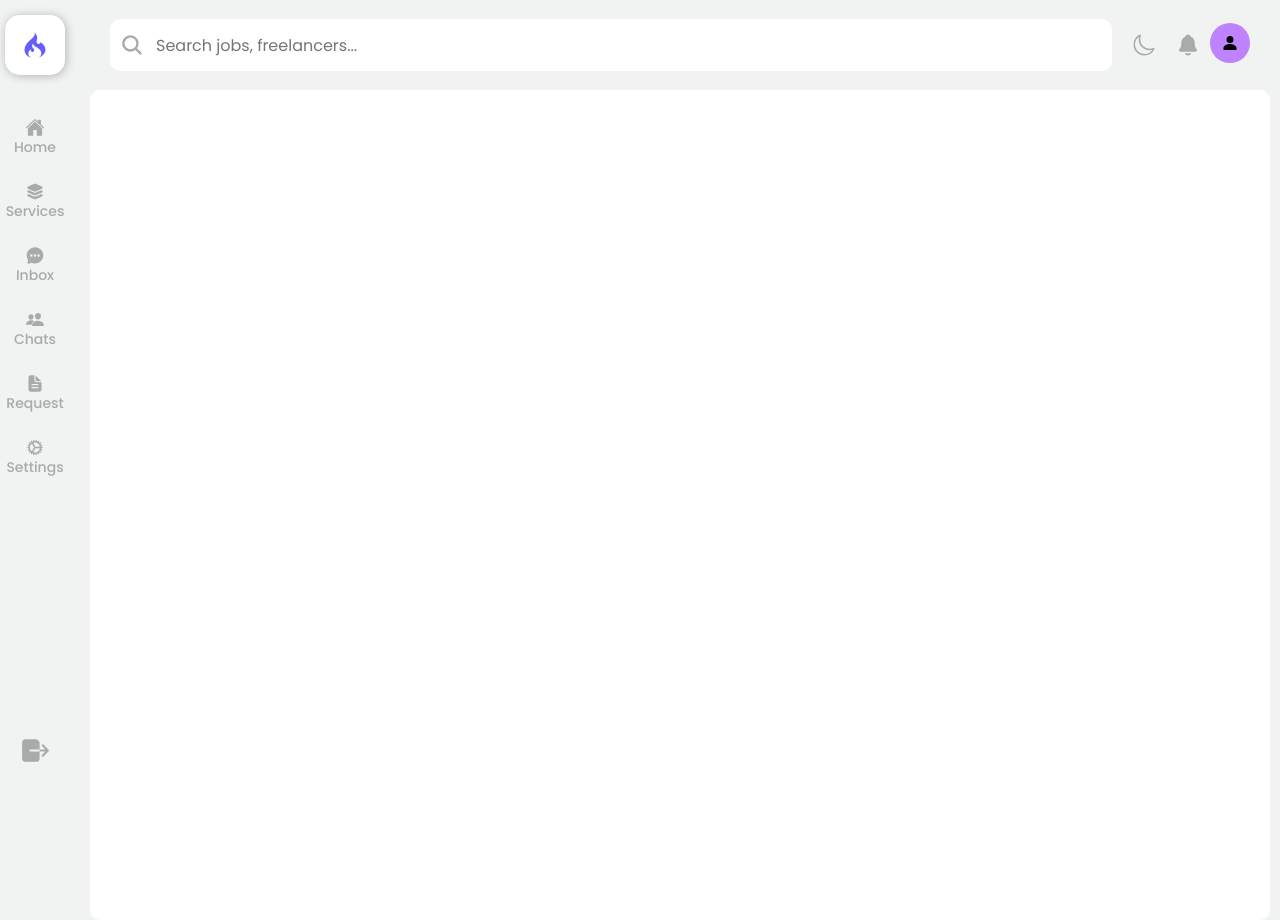
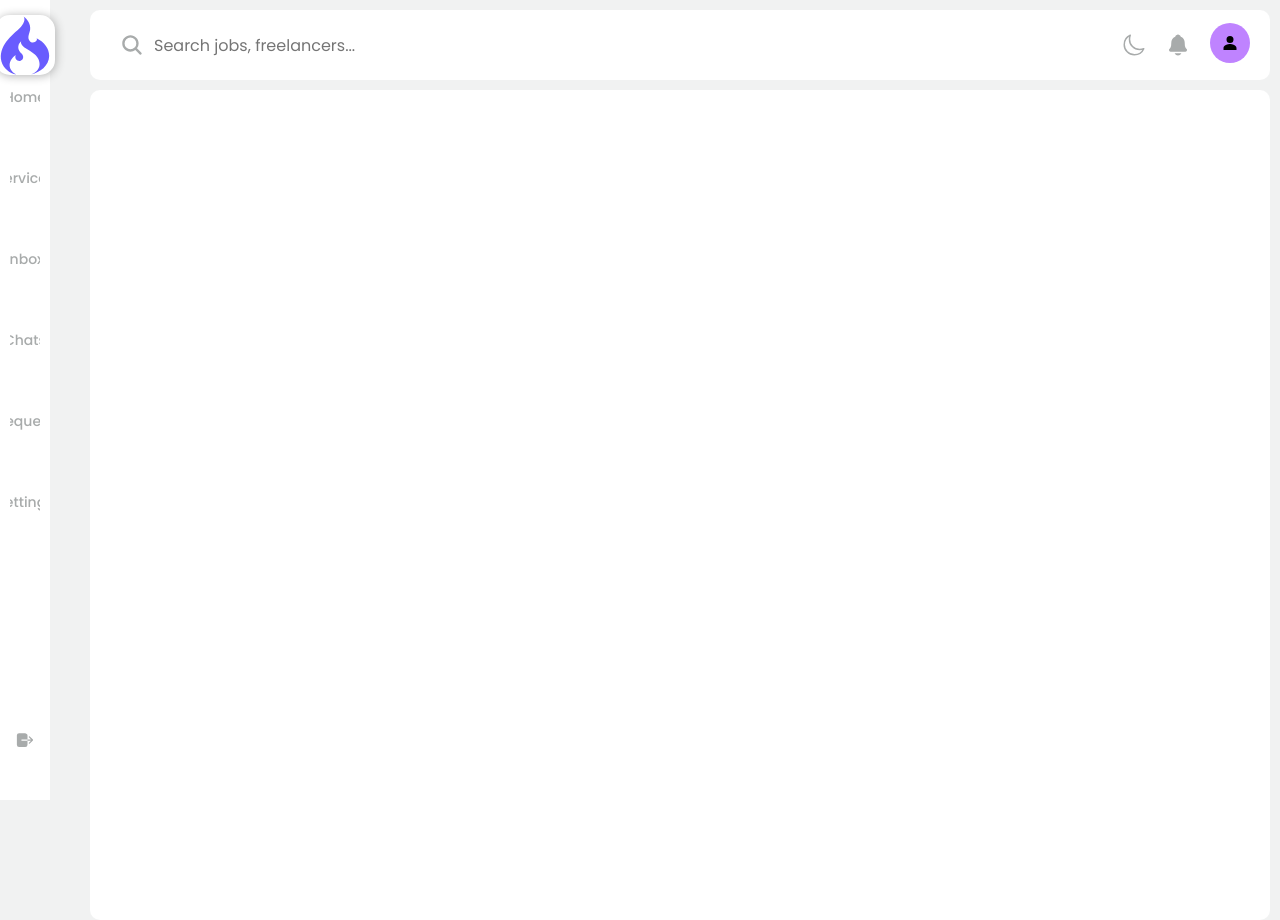
Before and after one commit to amegh-ts/Jobio, a React (Vite) app in the folder Client/jobio/: page /cnav in a window 1280 px wide. Built offline with nearby package versions, Linux system fonts and the light colour scheme.

Commit message:
09-01-2024

```diff
--- a/Client/jobio/src/Components/Admin/Navbar/AdminNavbar.scss
+++ b/Client/jobio/src/Components/Admin/Navbar/AdminNavbar.scss
@@ -1,125 +1,239 @@
+/* Google Font Import - Poppins */
+@import url('https://fonts.googleapis.com/css2?family=Poppins:wght@300;400;500;600;700&display=swap');
+
+* {
+    margin: 0;
+    padding: 0;
+    box-sizing: border-box;
+    font-family: 'Poppins', sans-serif;
+}
+
+
+
+body {
+    min-height: 100vh;
+    background-color: var(--body-color);
+    transition: var(--tran-05);
+    overflow: hidden;
+
+}
+
+::selection {
+    background-color: var(--primary-color);
+    color: #fff;
+}
+
+
+/* ===== Sidebar ===== */
 .sidebar {
     position: fixed;
     top: 0;
     left: 0;
     height: 100%;
-    width: 50px;
+    width: 250px;
     padding: 10px 14px;
+    background: var(--sidebar-color);
     transition: var(--tran-05);
     z-index: 100;
+}
+
+.sidebar.close {
+    width: 88px;
+}
+
+.sidebar .menu-links .nav-link.active .icon     {
+    color: var(--active-icon-color);
+    background-color: var(--primary-color);
+    border-radius: 6px;
+    color: white;
+}
+
+/* ===== Reusable code - Here ===== */
+.sidebar li {
+    height: 50px;
+    list-style: none;
     display: flex;
-    flex-direction: column;
     align-items: center;
-    justify-content: space-between;
-    padding: 10px;
+    margin-top: 10px;
+}
 
-    header {
-        margin-top: 5px;
+.sidebar header .image,
+.sidebar .icon {
+    min-width: 60px;
+    border-radius: 6px;
+}
 
-        .title {
-            background: white;
-            width: 60px;
-            height: 60px;
+.image:hover {
+    cursor: pointer;
+}
+
+.sidebar .icon {
+    min-width: 60px;
+    border-radius: 6px;
+    height: 100%;
     display: flex;
     align-items: center;
     justify-content: center;
-            color: var(--primary-color);
-            border-radius: 15px;
-            box-shadow: 1px 1px 10px rgb(177, 177, 177);
+    font-size: 20px;
+}
 
+.sidebar .text,
+.sidebar .icon {
+    color: var(--text-color);
+    transition: var(--tran-03);
+}
 
-            .logo {
-                color: var(--primary-color);
-                font-size: 26px;
+.sidebar .text {
+    font-size: 17px;
+    font-weight: 500;
+    white-space: nowrap;
+    opacity: 1;
 }
+
+.sidebar.close .text {
+    opacity: 0;
 }
+
+/* =========================== */
+
+.sidebar header {
+    position: relative;
+}
+
+.sidebar header .image-text {
+    display: flex;
+    align-items: center;
+}
+
+.sidebar header .logo-text {
+    display: flex;
+    flex-direction: column;
+}
+
+header .image-text .name {
+    margin-top: 2px;
+    font-size: 18px;
+    font-weight: 600;
+}
+
+header .image-text .profession {
+    font-size: 16px;
+    margin-top: -2px;
+    display: block;
+}
+
+.sidebar header .image {
+    display: flex;
+    align-items: center;
+    justify-content: center;
+}
+
+.sidebar header .image img {
+    width: 40px;
+    border-radius: 6px;
+}
+
+.sidebar header .toggle {
+    position: absolute;
+    top: 50%;
+    right: -25px;
+    transform: translateY(-50%) rotate(180deg);
+    height: 25px;
+    width: 25px;
+    background-color: var(--primary-color);
+    color: var(--sidebar-color);
+    border-radius: 50%;
+    display: flex;
+    align-items: center;
+    justify-content: center;
+    font-size: 22px;
+    cursor: pointer;
+    transition: var(--tran-05);
 }
 
 
-    .menu-bar {
-        width: 100%;
-        display: flex;
-        flex-direction: column;
-        align-items: center;
-
-        .menu-item {
-            display: flex;
-            flex-direction: column;
-            align-items: center;
-            padding: 12px;
-            width: 40px;
-            height: 40px;
-            border-radius: 15px;
-            font-size: 24px;
-            color: var(--text-color);
-            position: relative;
-            cursor: pointer;
-
-            &:hover {
-                background: white;
-                color: var(--primary-color);
-                box-shadow: 1px 1px 10px rgb(177, 177, 177);
+.sidebar.close .toggle {
+    transform: translateY(-50%) rotate(0deg);
 }
 
-            span {
-                font-size: 14px;
-                font-weight: 500;
+.sidebar .menu {
+    margin-top: 40px;
 }
 
-            /* Dropdown container styles */
-            .dropdown-container {
-                display: none;
-                width: 100px;
-                position: absolute;
-                top: 0;
-                left: 100%;
-                /* Position the dropdown to the right */
-                background-color: #f9f9f9;
-                box-shadow: 0 8px 16px rgba(0, 0, 0, 0.2);
-                z-index: 1;
-
-                /* Style for the dropdown items */
-                .dropdown-item {
-                    padding: 10px;
-                    display: block;
-                    color: #333;
-                    text-decoration: none;
-
-                    &:hover {
-                        background-color: #ddd;
-                    }
-                }
-            }
-        }
+.sidebar li.search-box {
+    border-radius: 6px;
+    background-color: var(--primary-color-light);
+    cursor: pointer;
+    transition: var(--tran-05);
 }
 
-    footer {
-        .logout {
+.sidebar li.search-box input {
+    height: 100%;
+    width: 100%;
+    outline: none;
+    border: none;
+    background-color: var(--primary-color-light);
+    color: var(--text-color);
+    border-radius: 6px;
+    font-size: 17px;
+    font-weight: 500;
+    transition: var(--tran-05);
+}
+
+.sidebar li a {
+    list-style: none;
+    height: 100%;
+    background-color: transparent;
     display: flex;
     align-items: center;
-            justify-content: center;
-            margin-bottom: 30px;
-            margin-top: 200px;
-            color: var(--text-color);
-            padding: 10px;
-            width: 40px;
-            height: 40px;
-            border-radius: 8px;
-
-            &:hover {
-                background: white;
-                color: var(--primary-color);
-                box-shadow: 1px 1px 10px rgb(177, 177, 177);
+    height: 100%;
+    width: 100%;
+    border-radius: 6px;
+    text-decoration: none;
+    transition: var(--tran-03);
 }
 
-            .logout-icon {
-                font-size: 33px;
+.sidebar li a:hover {
+    background-color: var(--primary-color);
 }
-        }
-    }
+
+.sidebar li a:hover .icon,
+.sidebar li a:hover .text {
+    color: var(--sidebar-color);
 }
 
 
+.sidebar .menu-bar {
+    height: calc(100% - 55px);
+    display: flex;
+    flex-direction: column;
+    justify-content: space-between;
+    overflow-y: scroll;
+}
+
+.menu-bar::-webkit-scrollbar {
+    display: none;
+}
+
+.sidebar .menu-bar .mode {
+    border-radius: 6px;
+    background-color: var(--primary-color-light);
+    position: relative;
+    transition: var(--tran-05);
+}
+
+.menu-bar .mode .sun-moon {
+    height: 50px;
+    width: 60px;
+}
+
+.mode .sun-moon i {
+    position: absolute;
+}
+
+.mode .sun-moon i.sun {
+    opacity: 0;
+}
 
 
 
@@ -128,73 +242,71 @@
     position: absolute;
     top: 0;
     top: 0;
-    left: 60px;
+    left: 250px;
     height: 100vh;
-    width: calc(100% - 40px);
+    width: calc(100% - 250px);
     background-color: var(--body-color);
     transition: var(--tran-05);
+}
+
+.home .text {
+    font-size: 30px;
+    font-weight: 500;
+    color: var(--text-color);
+    padding: 12px 60px;
+}
+
+.sidebar.close~.home {
+    left: 78px;
+    height: 100vh;
+    width: calc(100% - 78px);
+}
+
+
 
 .navbar-container {
+    background: var(--sidebar-color);
     min-width: 100px;
     height: 70px;
     margin: 10px 30px;
     padding: 0 20px;
     border-radius: 10px;
     display: flex;
-        // justify-content: space-between;
+    justify-content: space-between;
     align-items: center;
     /* position: fixed; */
     overflow: hidden;
+}
 
-        .navbar-search {
-            background: var(--sidebar-color);
+.navbar-header {
+    color: var(--primary-color);
+    height: 100%;
     display: flex;
     align-items: center;
-            padding: 10px;
-            border-radius: 10px;
-            width: 100%;
-            color: var(--text-color);
-            gap: 10px;
-
-            .icon {
-                font-size: 24px;
-            }
-
-            input {
-                font-size: 16px;
-                height: 30px;
-                outline: none;
-                background: transparent;
-                border: none;
-            }
 }
 
 .navbar-icon {
     display: flex;
-            cursor: pointer;
-            margin-left: 10px;
-
-            span {
-                color: var(--primary-color);
-                display: flex;
-                gap: 20px;
-                align-items: center;
-                color: var(--text-color);
-                padding: 10px;
-                border-radius: 8px;
-                font-size: 24px;
 }
 
-            .profile {
-                background: #BF83FF;
+.navbar-icon:hover {
+    cursor: pointer;
+}
+
+.navbar-icon span {
+    color: var(--primary-color);
+    margin-right: 10px;
     display: flex;
     align-items: center;
-                justify-content: center;
-                width: 40px;
-                height: 40px;
-                border-radius: 50%;
+    padding: 10px 14px;
+    border-radius: 6px;
 }
-        }
+
+.navbar-icon span:hover {
+    color: var(--sidebar-color);
+    background: var(--primary-color);
+    transition: all .5s ease;
+
 }
 
 .main-body {
@@ -207,4 +319,3 @@
     overflow: auto;
     transition: all 0.3s ease;
 }
-}
```
Also changed, not shown: Client/jobio/src/Components/Admin/Navbar/AdminNavbar.jsx (+119 -71 lines). Lines whose indentation alone changed are shown as unchanged.
